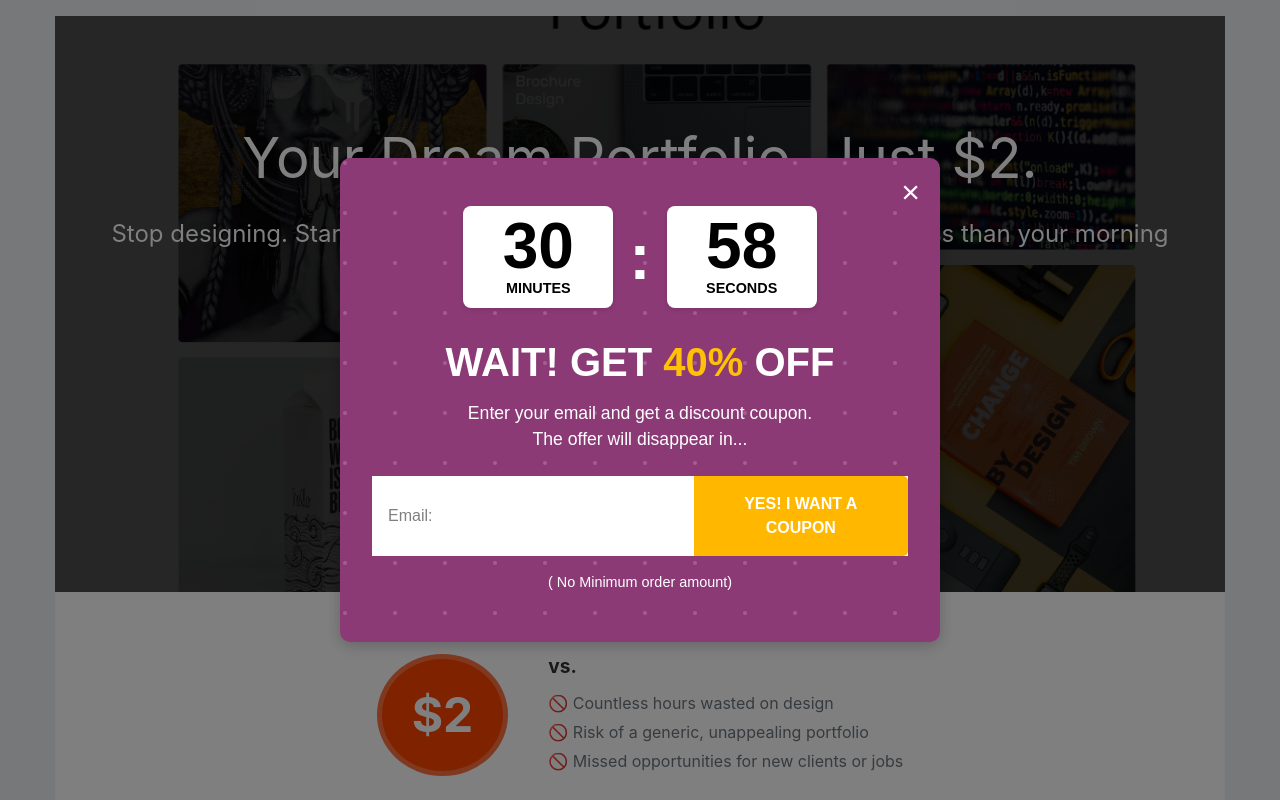
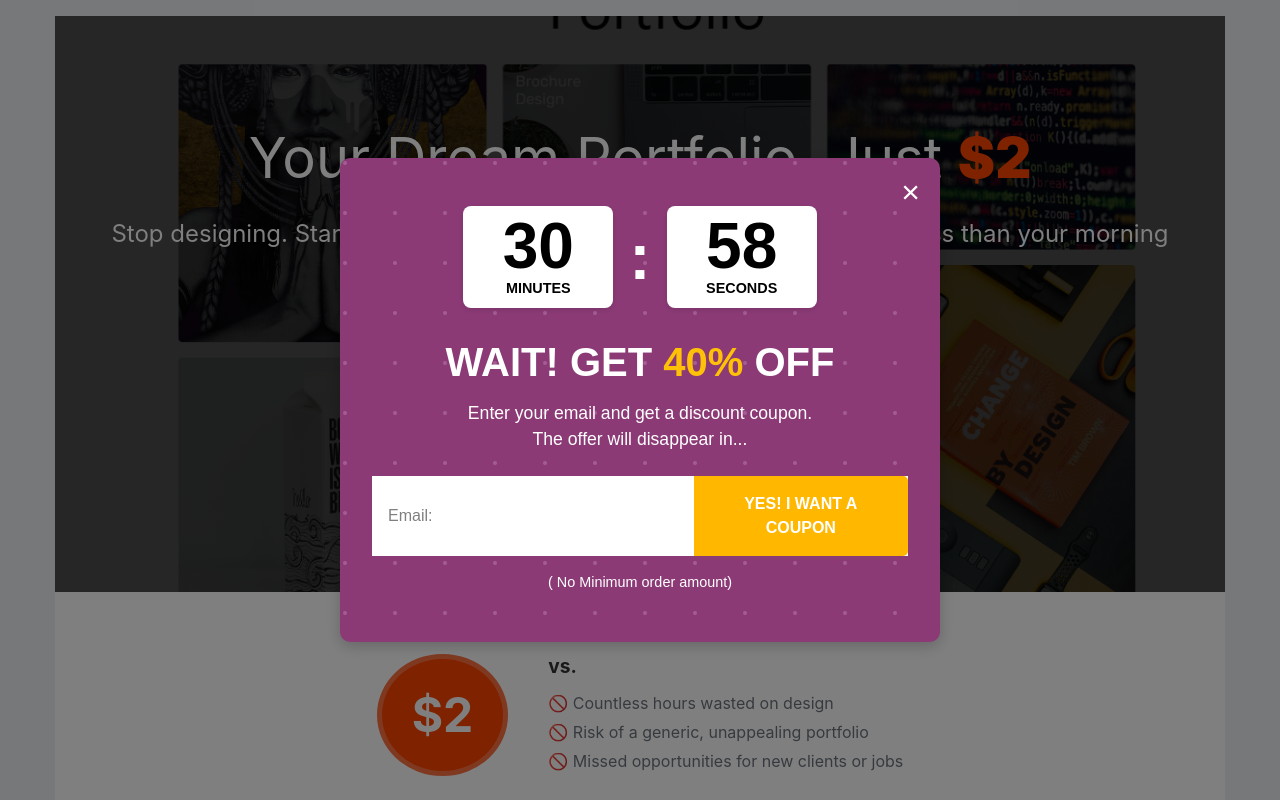
Before and after one commit to VJYGOUR/exitIntent-tFrontend, a React (Vite) app: page / in a window 1280 px wide. Shown: the top 800 px of the page. Built offline with nearby package versions, Linux system fonts and the light colour scheme; no server answers.

Commit message:
change price

```diff
--- a/src/components/LandingPage.jsx
+++ b/src/components/LandingPage.jsx
@@ -7,7 +7,10 @@ const LandingPage = () => {
     <div className="landing-page-container">
       <header className="hero-section">
         <div className="hero-content">
-          <h1>Your Dream Portfolio. Just $2.</h1>
+          <h1>
+            Your Dream Portfolio. Just{" "}
+            <span className="text-[#ff4500] font-[900]">$2</span>
+          </h1>
           <p>
             Stop designing. Start impressing. Get a stunning portfolio template
             for less than your morning coffee.
```
